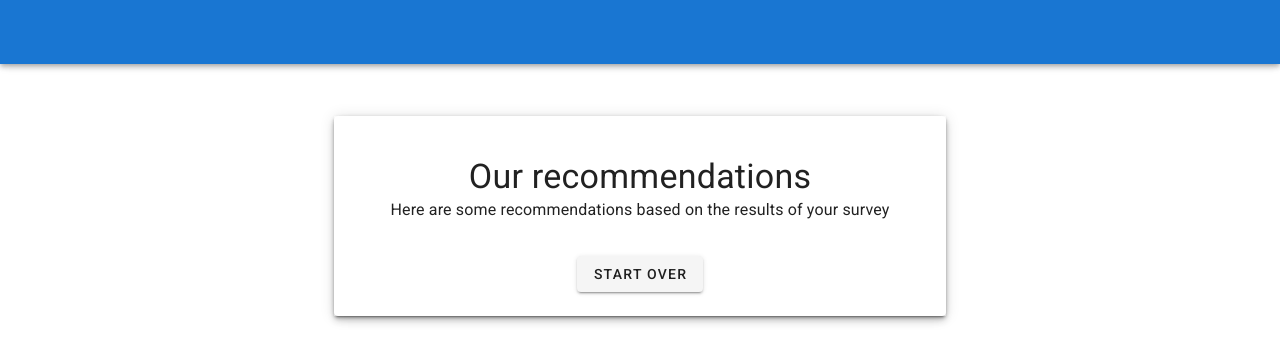
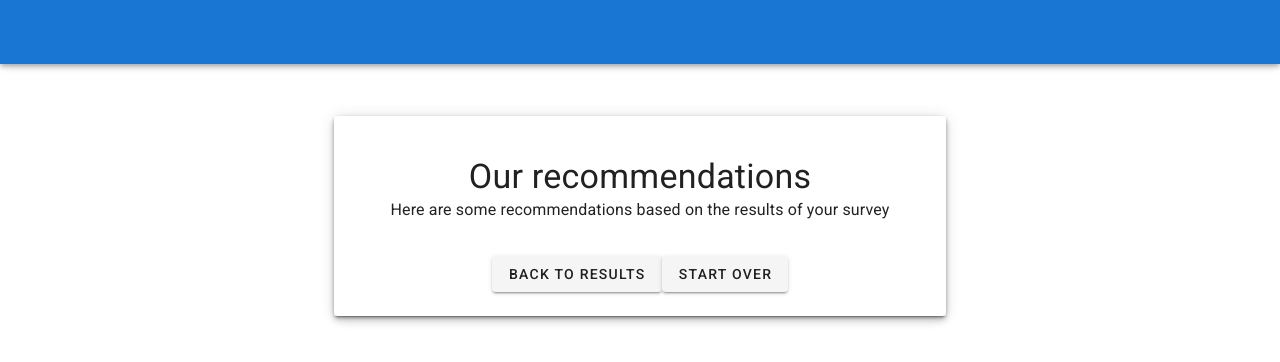
Before and after one commit to Alexkid909/hack-2023, a Vue app: page /#/recommendations in a window 1280 px wide. Shown: the top 362 px of the page. Built offline with nearby package versions, Linux system fonts and the light colour scheme.

Commit message:
add back to results button

```diff
--- a/src/components/SurveyRecommendations.vue
+++ b/src/components/SurveyRecommendations.vue
@@ -17,6 +17,7 @@
         ></SurveyRecommendation>
       </ul>
     </v-card-text>
+    <v-btn to="/results">Back to results</v-btn>
     <v-btn to="/">Start over</v-btn>
   </div>
 </template>
```
